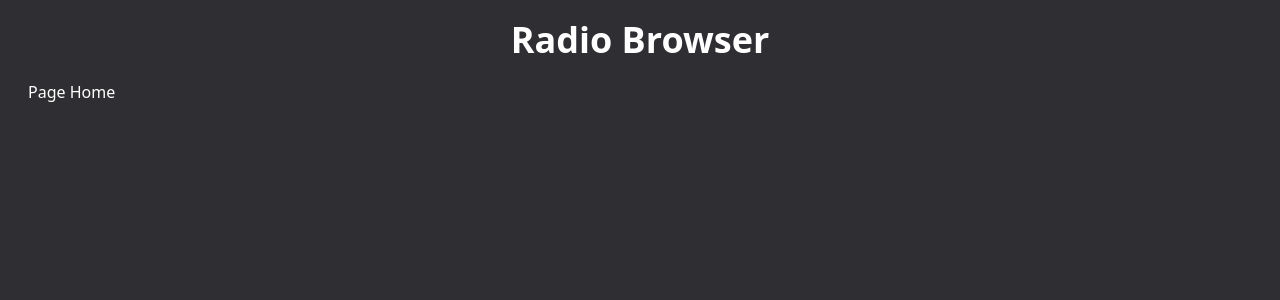
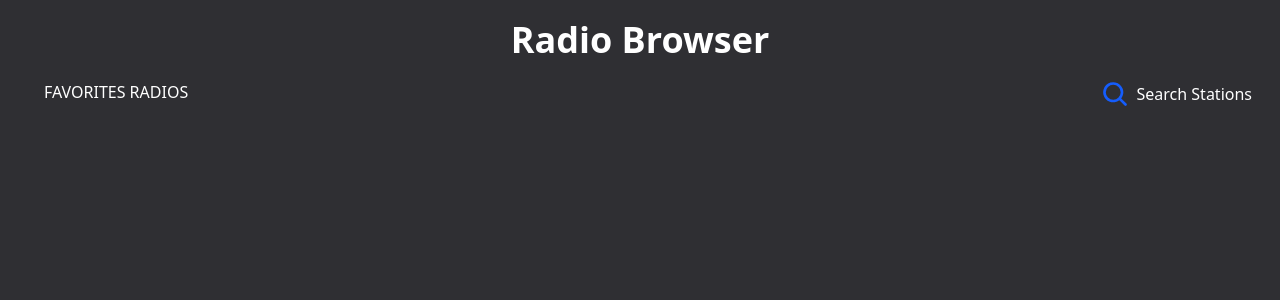
Before and after one commit to juliocmatias/frontend-radio-browser, a Next.js app: page / in a window 1280 px wide. Shown: the top 300 px of the page. Built offline with nearby package versions, Linux system fonts and the light colour scheme.

Commit message:
feat: add Favorites component with FavoritesHeader and styles

```diff
--- a/src/app/page.tsx
+++ b/src/app/page.tsx
@@ -1,7 +1,9 @@
+import { Favorites } from '@/components/Favorites';
+
 export default function Home() {
   return (
     <main>
-      <h1>Page Home</h1>
+      <Favorites />
     </main>
   );
 }
--- /dev/null
+++ b/src/components/Favorites/Favorites.tsx
@@ -0,0 +1,9 @@
+import { FavoritesHeader } from '@/components/FavoritesHeader';
+
+export const Favorites = () => {
+  return (
+    <>
+      <FavoritesHeader />
+    </>
+  );
+};
--- /dev/null
+++ b/src/components/Favorites/index.ts
@@ -0,0 +1 @@
+export { Favorites } from './Favorites';
```
Also changed, not shown: src/components/Favorites/styles.ts (added).
